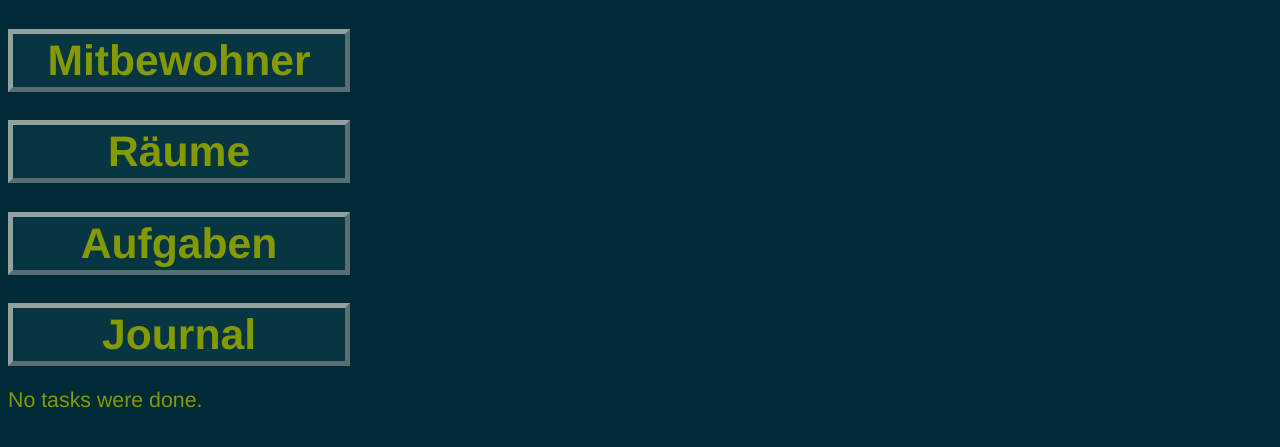
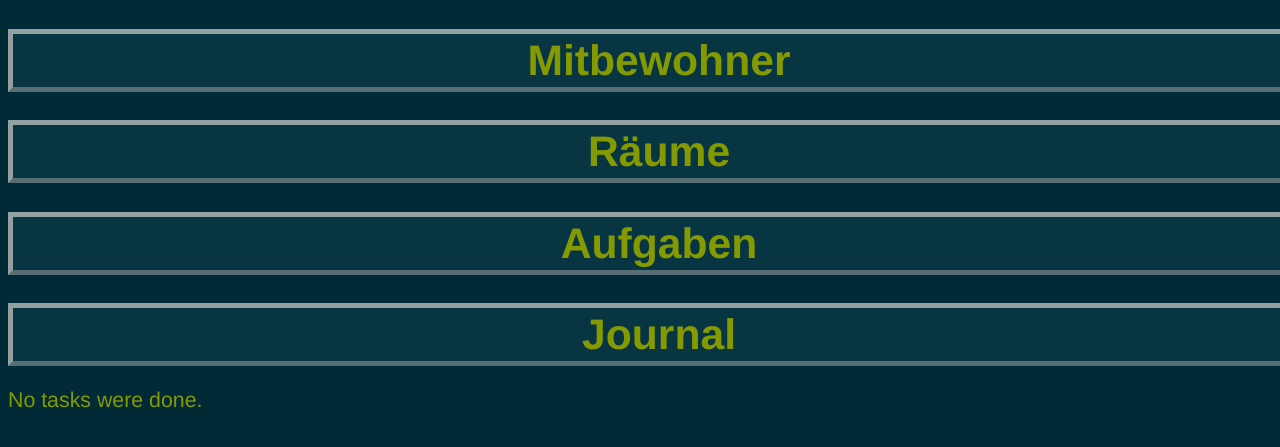
Before and after one commit to bertramr/wgapp, a Django app: template templates/wgapp/index.html in a window 1280 px wide. Shown: the top 447 px of the page. Run offline with Django 3.2, Linux system fonts and the light colour scheme; the template is opened without the code that fills it, so the values that code supplies are empty; parts of the project's set-up code (start-up, migrations or seed data) failed here and were passed over.

Commit message:
some more css playaround

```diff
--- a/static/wgapp/css/style.css
+++ b/static/wgapp/css/style.css
@@ -31,13 +31,14 @@ body {
     font-size: 16pt;
     background-color: /*base03*/ #002b36;
     color: /*green*/ #859900;
+    width: 100%;
 }
 
 a {
     text-decoration: none;
     color: /*green*/ #859900;
     display: block;
-    width: 320px;
+    width: 100%;
     min-height: 48px;
 }
 
@@ -47,7 +48,7 @@ ul {
     margin: 0px;
 }
 
-li, h1, label, input[type=radio] {
+li, h1, label, input[type=radio], input[type=submit] {
     text-decoration: none;
     margin-bottom: 20px;
     padding: 2px 6px 2px 6px;
@@ -56,11 +57,23 @@ li, h1, label, input[type=radio] {
     border-bottom: 5px solid /*base01*/ #586e75;
     border-left: 5px solid /*base1*/ #93a1a1;
     background-color: /*base02*/ #073642;
-    width: 320px;
+    width: 100%;
     min-height: 48px;
     cursor: pointer;
     display: block;
     text-align: center;
+}
+
+li:hover {
+    background-color: /*base03*/ #002b36;
+}
+
+input[type=submit]{
+    padding: 2px 6px 2px 6px;
+    background-color: /*base01*/ #586e75;
+    color: /*red*/ #dc322f;
+    font-size: 16pt;
+    width: 100%;
 }
 
 input[type=radio] {
```
